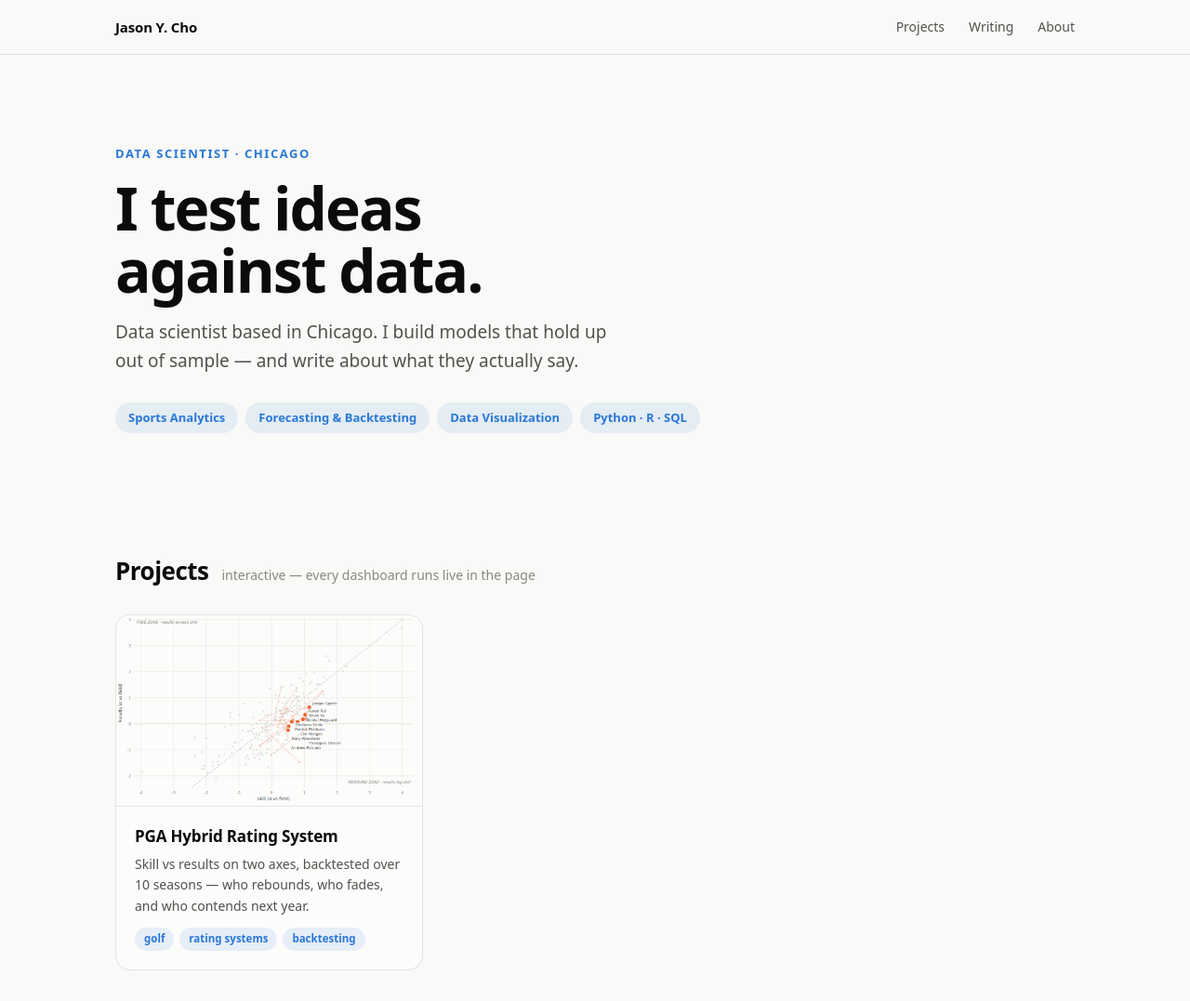
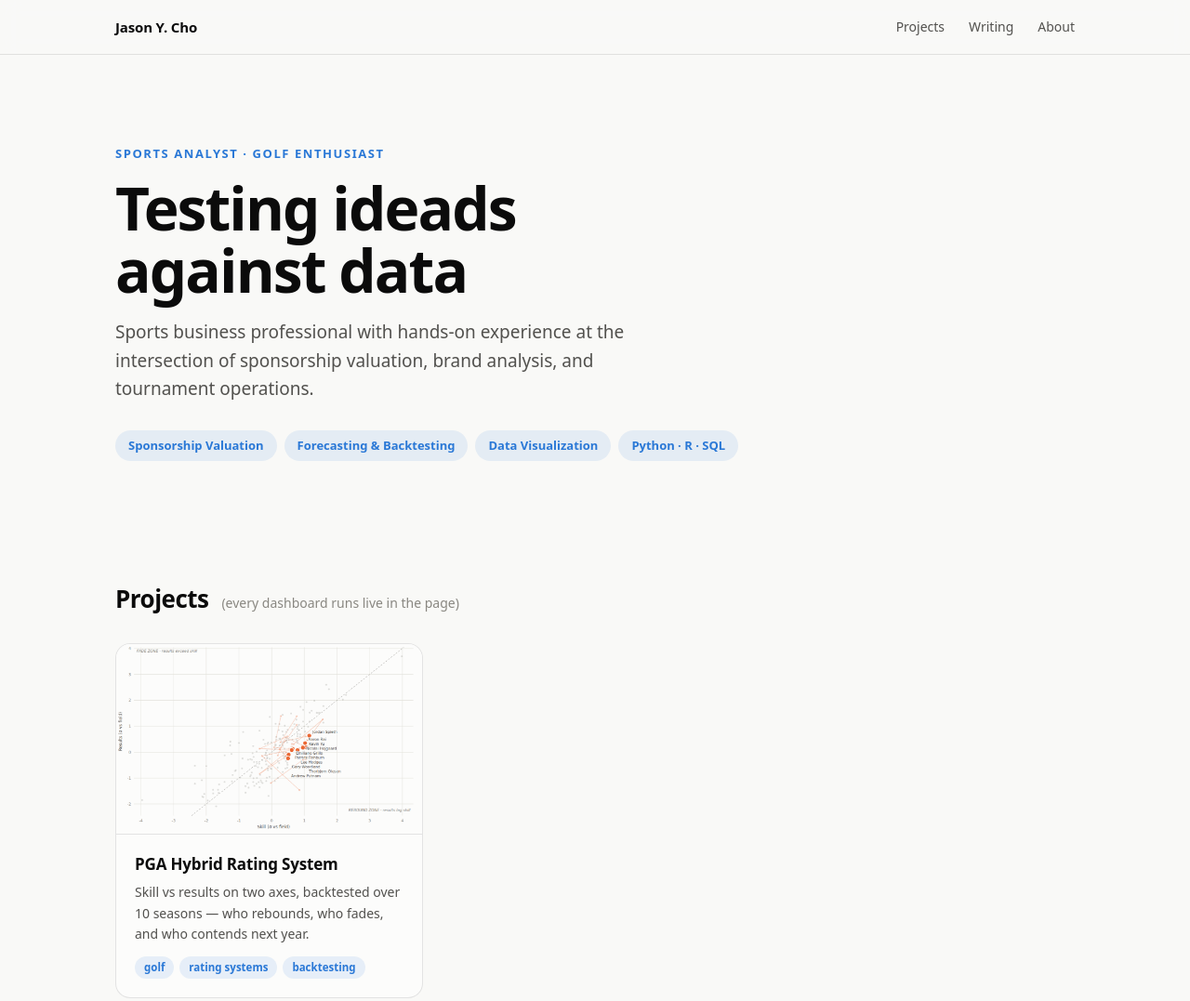
Before and after one commit to jywcho8/pf, a plain HTML site: page index.html in a window 1280 px wide. Shown: the top 1077 px of the page at 93% size. Drawn offline with Linux system fonts and the light colour scheme.

Commit message:
Update index.html

```diff
--- a/index.html
+++ b/index.html
@@ -3,8 +3,8 @@
 <head>
 <meta charset="UTF-8">
 <meta name="viewport" content="width=device-width, initial-scale=1.0">
-<title>Jason Y. Cho — Sports Analytics</title>
-<meta name="description" content="Sports analytics portfolio — rating systems, forecasting models, interactive dashboards.">
+<title>Jason Y. Cho: Sports Analytics</title>
+<meta name="description" content="Sports analytics portfolio">
 <link rel="stylesheet" href="assets/site.css">
 </head>
 <body>
@@ -21,11 +21,11 @@
 
 <header class="hero">
   <div class="wrap">
-    <div class="eyebrow">Data Scientist · Chicago</div>
-    <h1>I test ideas<br>against data.</h1>
-    <p>Data scientist based in Chicago. I build models that hold up out of sample — and write about what they actually say.</p>
+    <div class="eyebrow">Sports Analyst · Golf Enthusiast</div>
+    <h1>Testing ideads<br>against data</h1>
+    <p>Sports business professional with hands-on experience at the intersection of sponsorship valuation, brand analysis, and tournament operations. </p>
     <div class="skilltags">
-      <span class="tag">Sports Analytics</span>
+      <span class="tag">Sponsorship Valuation</span>
       <span class="tag">Forecasting &amp; Backtesting</span>
       <span class="tag">Data Visualization</span>
       <span class="tag">Python · R · SQL</span>
@@ -35,7 +35,7 @@
 
 <section id="projects">
   <div class="wrap">
-    <div class="sec-head"><h2>Projects</h2><span class="sub">interactive — every dashboard runs live in the page</span></div>
+    <div class="sec-head"><h2>Projects</h2><span class="sub">(every dashboard runs live in the page)</span></div>
     <div class="cards" id="projectCards"></div>
   </div>
 </section>
@@ -52,8 +52,8 @@
     <div class="sec-head"><h2>About</h2></div>
     <div class="about-grid">
       <div class="about-text">
-        <p>I'm Jason, a data scientist based in Chicago. I like questions that can be settled with data — and I hold my own work to that standard: every model I publish is tested against data it has never seen.</p>
-        <p>Currently completing an M.S. in Data Science at Northwestern University. My recent work spans sports analytics, forecasting, and interactive data visualization. Off the clock: golf, and writing about what the numbers actually mean.</p>
+        <p>I'm Jason. I like questions that can be settled with data. </p>
+        <p>Currently completing an M.A. in Sports Administration at Northwestern University. My recent work spans sports analytics, forecasting, and interactive data visualization. Off the clock: golf, and writing about what the numbers actually mean.</p>
       </div>
       <div class="contact-card">
         <div class="cc-label">Get in touch</div>
```
